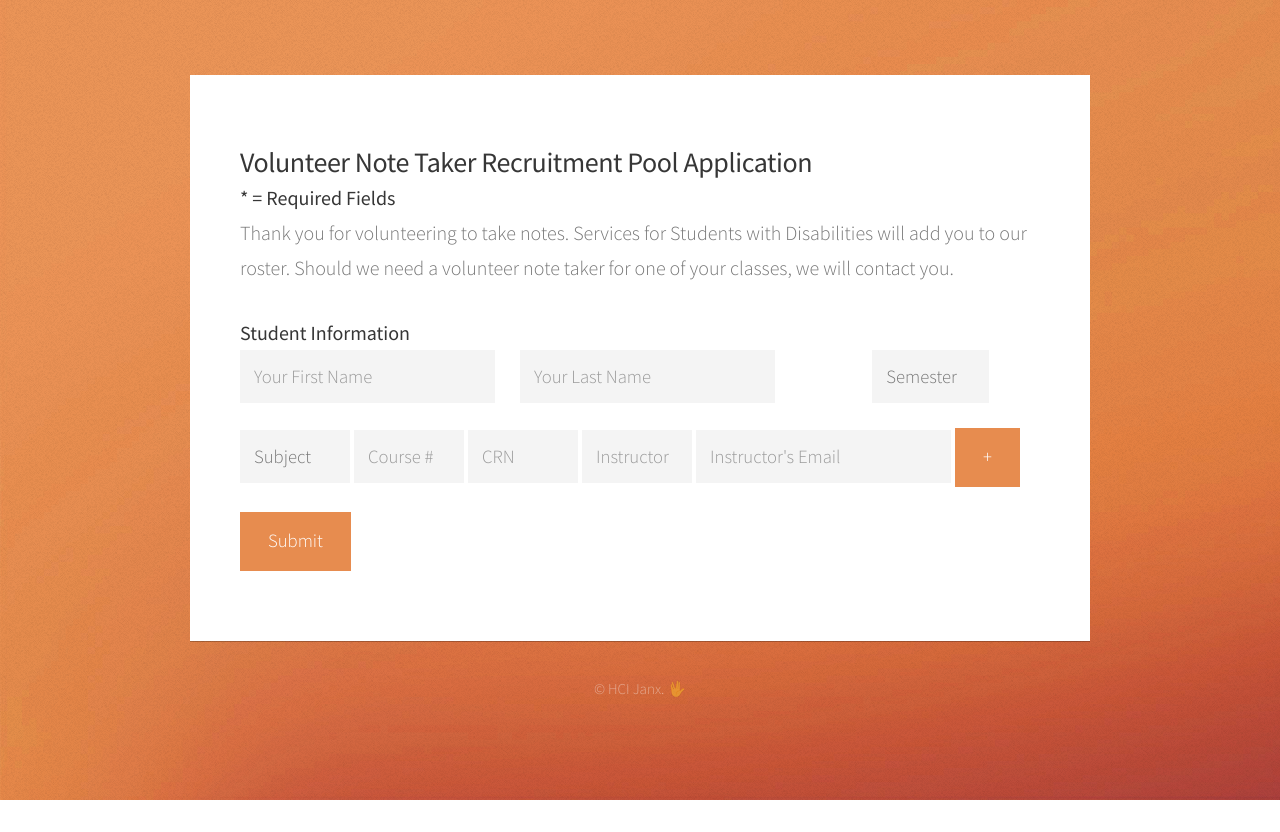
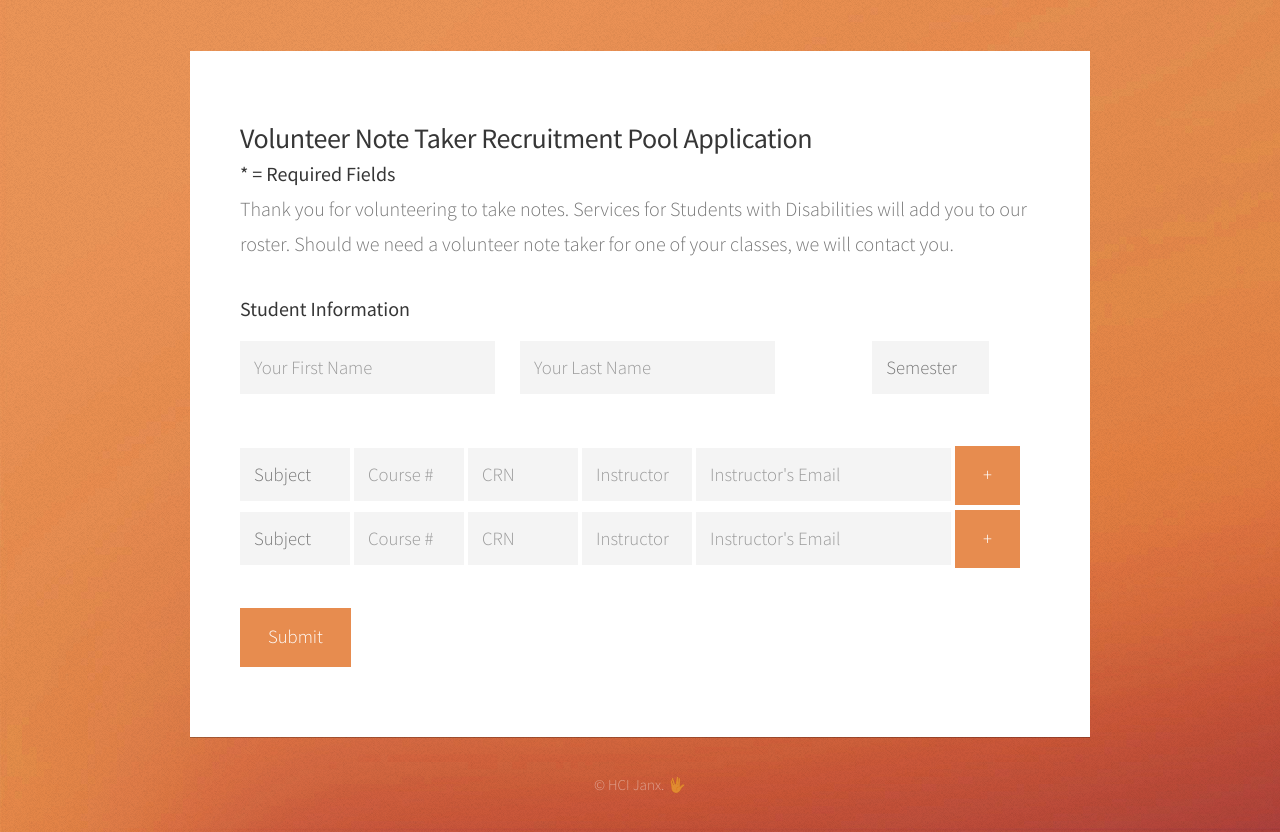
Before and after one commit to justaniles/ssd-matching, a PHP site: page / in a window 1280 px wide. Before the commit the page ends 800 px from the top, so only its background shows below. Run offline with PHP 8.4, Linux system fonts and the light colour scheme; some libraries are stand-ins or nearby versions.

Commit message:
changed padding // added second class field

```diff
--- a/submission-page/assets/css/main.css
+++ b/submission-page/assets/css/main.css
@@ -312,7 +312,7 @@
 	@media screen and (min-width: 737px) {
 
 		.row > * {
-			padding: 25px 0 0 25px;
+			padding: 5px 0 0 25px;
 		}
 
 		.row {
--- a/submission-page/index.html
+++ b/submission-page/index.html
@@ -20,8 +20,8 @@
 								</header>
 								<form action="#" method="post">
 									<div>
-										<b>Student Information</b></br>
-										<form>
+										<b>Student Information</b></br></br>
+
 
 											<div class="row">
 												<div >
@@ -36,6 +36,22 @@
 														<option value="2" >Spring 2016</option>
 														<option value="3" >Fall 2016</option>
 													</select>
+												</div>
+												</br></br></br>
+												<div id="courseTable">
+													<select class="customselect" >
+														<option value=""  disabled selected>Subject</option>
+														<option value="1" >MATH</option>
+														<option value="2" >ENGR</option>
+														<option value="3" >PHYSI</option>
+													</select>
+													<input class="customselect" type="text" name="number" placeholder="Course #" />
+													<input class="customselect" type="text" name="crn" placeholder="CRN" />
+													<input class="customselect" type="text" name="instructor" placeholder="Instructor" />
+													<input type="text" name="instructorEmail" placeholder="Instructor's Email" />
+													<input id="add" href="#" type="submit" value="+" />
+
+
 												</div>
 												<div id="courseTable">
 													<select class="customselect" >
@@ -53,10 +69,11 @@
 
 												</div>
 												<div class="12u$">
+												</br>
 													<input type="submit" value="Submit" />
 												</div>
 											</div>
-										</form>
+
 									</div>
 								</form>
 							</article>
```
